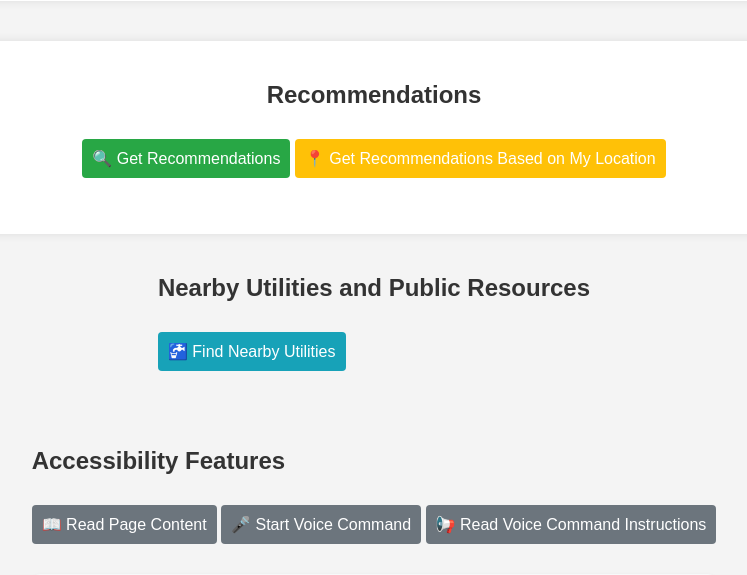
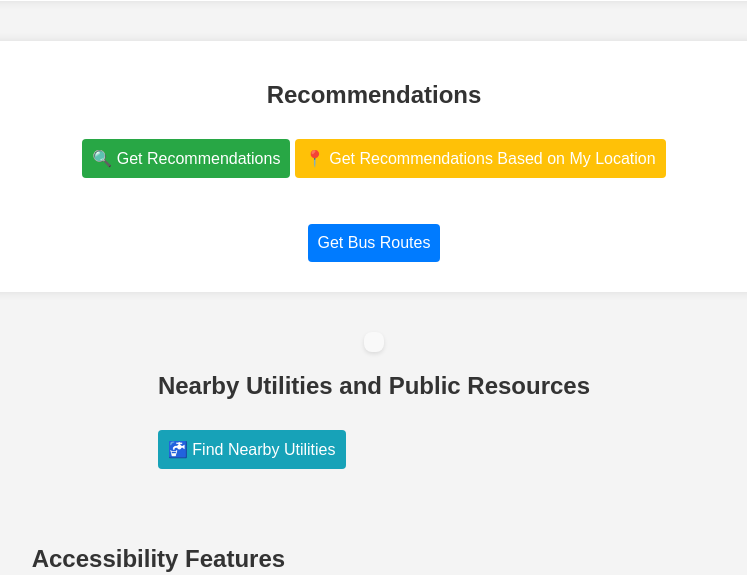
Before and after one commit to epicpeep456/WinterHackathon2025, a Flask app: page / in a window 1280 px wide. Shown: the part 1241-1816 px from the top of the page, without its empty margins (266-1013 px from the left). Run offline with Flask 3, Linux system fonts and the light colour scheme; some libraries are stand-ins or nearby versions.

Commit message:
More doneika trust bruhika

```diff
--- a/static/script.js
+++ b/static/script.js
@@ -534,3 +534,66 @@ function callUber(lat, lng) {
         uberStatus.textContent = "Uber is on the way! 🚗";
     }, 2000); // Simulate a 2-second delay
 }
+
+document.getElementById("bus-routes-button").addEventListener("click", () => {
+    if (!selectedLocation) {
+        alert("Please select a destination on the map first.");
+        return;
+    }
+
+    if (navigator.geolocation) {
+        // Get the user's current location
+        navigator.geolocation.getCurrentPosition(
+            (position) => {
+                const currentLat = position.coords.latitude;
+                const currentLng = position.coords.longitude;
+
+                const destinationLat = selectedLocation.getPosition().lat();
+                const destinationLng = selectedLocation.getPosition().lng();
+
+                // Fetch bus routes using Google Maps Directions API
+                fetchBusRoutes(currentLat, currentLng, destinationLat, destinationLng);
+            },
+            (error) => {
+                console.error("Error getting current location:", error);
+                alert("Failed to get your current location. Please enable location access.");
+            }
+        );
+    } else {
+        alert("Geolocation is not supported by your browser.");
+    }
+});
+
+function fetchBusRoutes(startLat, startLng, endLat, endLng) {
+    const directionsService = new google.maps.DirectionsService();
+    const directionsRenderer = new google.maps.DirectionsRenderer();
+    directionsRenderer.setMap(map); // Render the directions on the map
+
+    const request = {
+        origin: { lat: startLat, lng: startLng },
+        destination: { lat: endLat, lng: endLng },
+        travelMode: google.maps.TravelMode.TRANSIT, // Use public transit
+        transitOptions: {
+            modes: [google.maps.TransitMode.BUS], // Specify bus only
+        },
+    };
+
+    directionsService.route(request, (result, status) => {
+        if (status === google.maps.DirectionsStatus.OK) {
+            directionsRenderer.setDirections(result); // Display the route on the map
+
+            // Display step-by-step instructions
+            const steps = result.routes[0].legs[0].steps;
+            const instructionsList = document.getElementById("instructions-list");
+            instructionsList.innerHTML = ""; // Clear previous instructions
+
+            steps.forEach((step, index) => {
+                const li = document.createElement("li");
+                li.innerHTML = `<strong>Step ${index + 1}:</strong> ${step.instructions}`;
+                instructionsList.appendChild(li);
+            });
+        } else {
+            alert("Failed to fetch bus routes. Please try again.");
+        }
+    });
+}
--- a/templates/index.html
+++ b/templates/index.html
@@ -9,6 +9,45 @@
     <script src="https://maps.googleapis.com/maps/api/js?key={{google_maps_api_key}}&callback=initMap&libraries=places" defer></script>
 </head>
 <body>
+    <style>
+        #instructions-list {
+            margin-top: 20px;
+            padding: 10px;
+            background-color: #f9f9f9;
+            border-radius: 8px;
+            box-shadow: 0 2px 4px rgba(0, 0, 0, 0.1);
+            max-height: 300px;
+            overflow-y: auto;
+        }
+
+        #instructions-list li {
+            padding: 10px;
+            margin: 5px 0;
+            background-color: #fff;
+            border-radius: 4px;
+            box-shadow: 0 1px 3px rgba(0, 0, 0, 0.1);
+            display: flex;
+            align-items: center;
+            gap: 10px;
+        }
+
+        #instructions-list li strong {
+            color: #007bff;
+        }
+
+        #instructions-list li .icon {
+            font-size: 18px;
+            color: #007bff;
+        }
+
+        #instructions-list li .icon.walk {
+            color: #28a745;
+        }
+
+        #instructions-list li .icon.bus {
+            color: #dc3545;
+        }
+    </style>
     <h1>Resource Map</h1>
     <div id="map" aria-label="Interactive map"></div>
     <div id="user-details">
@@ -37,7 +76,9 @@
         <button id="recommend-button">🔍 Get Recommendations</button>
         <button id="current-location-button">📍 Get Recommendations Based on My Location</button>
         <ul id="recommendations-list"></ul>
+        <button id="bus-routes-button">Get Bus Routes</button>
     </div>
+    <div id="instructions-list"></div>
     <div id="utilities">
         <h2>Nearby Utilities and Public Resources</h2>
         <button id="find-utilities-button">🚰 Find Nearby Utilities</button>
```
